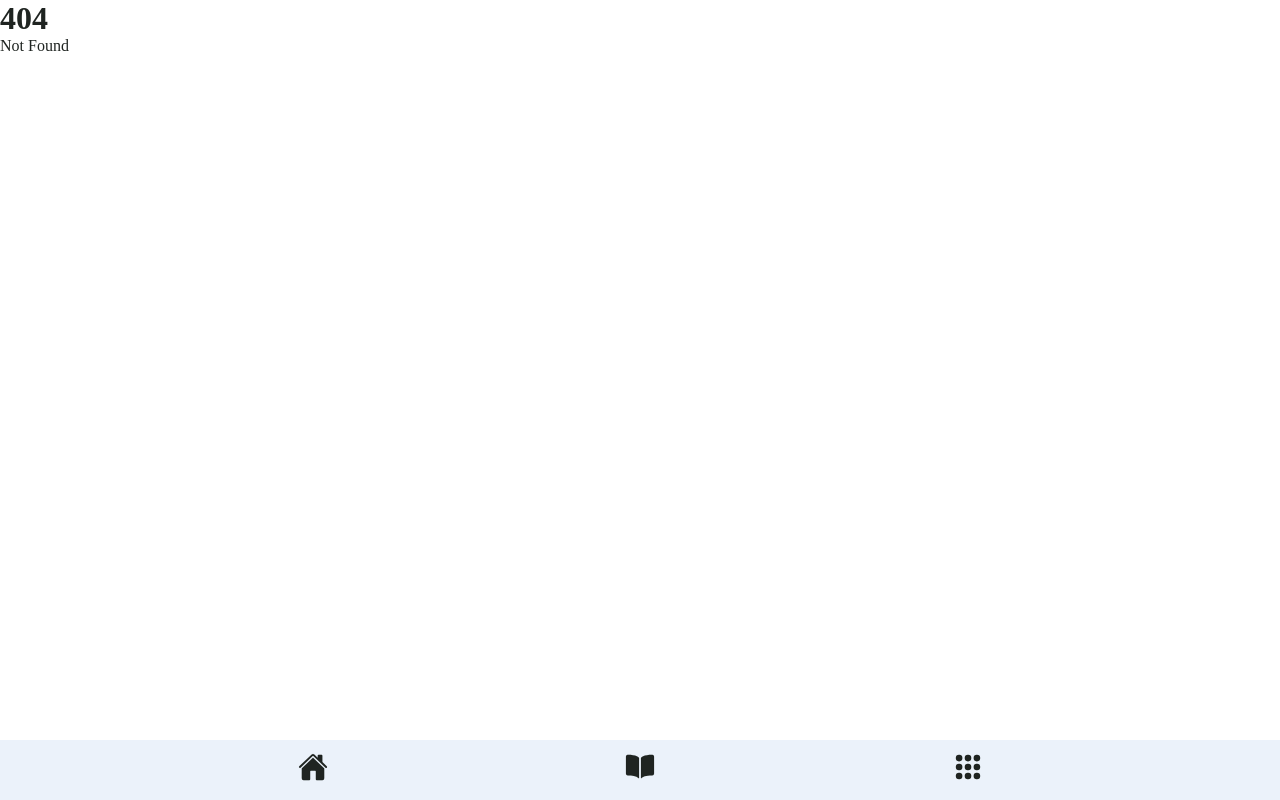
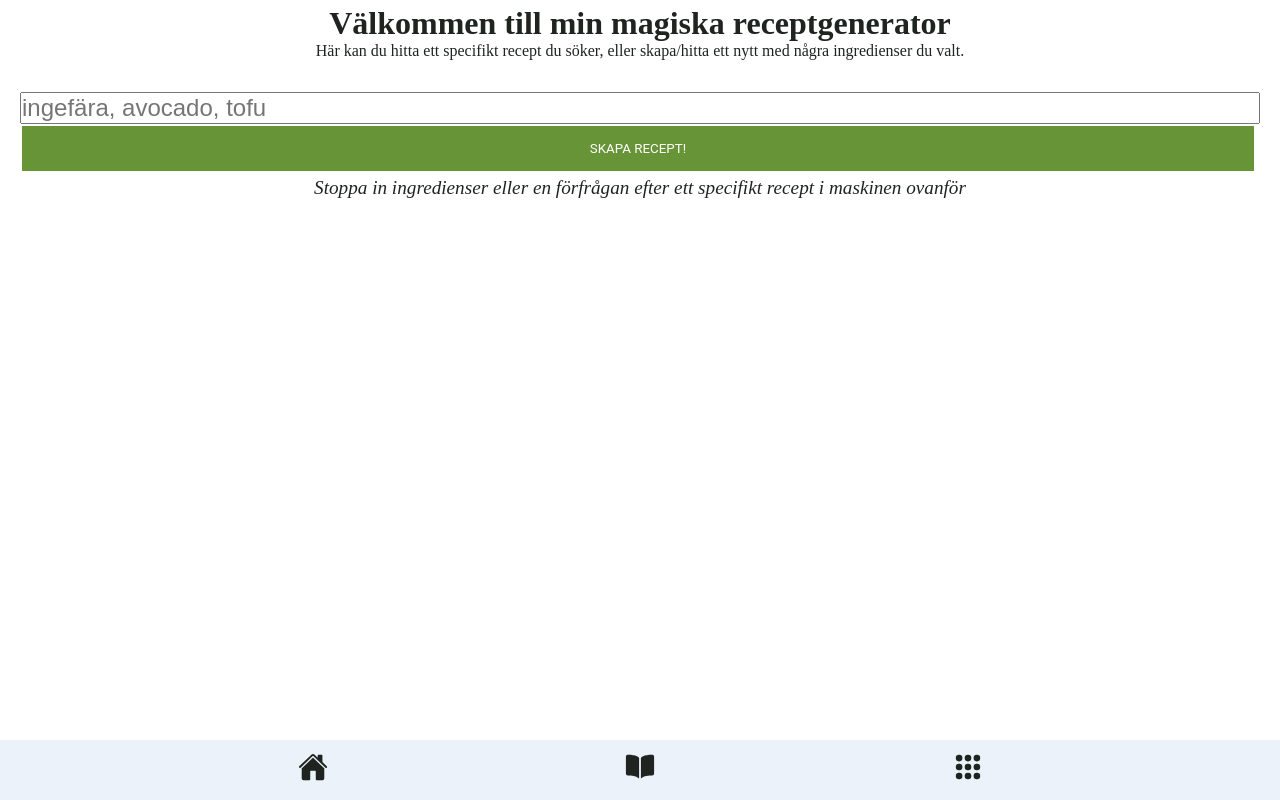
Before and after one commit to joakimmelen/recipes-for-sara, a SvelteKit app: page /random in a window 1280 px wide. Before the commit this address had no page. Built offline with nearby package versions, Linux system fonts and the light colour scheme; what pocketbase would draw is missing.

Commit message:
added intelligence

```diff
--- /dev/null
+++ b/src/components/openai/ChatGptRecipe.svelte
@@ -0,0 +1,104 @@
+<script lang="ts">
+let isLoading = false
+let question: string
+let responses: any
+
+const talkWithAI = async () => {
+    isLoading = true
+    const response = await fetch('https://api.openai.com/v1/completions', {
+    method: 'POST',
+    headers: {
+        'Content-Type': 'application/json',
+        'Authorization': `Bearer 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`
+    },
+    body: JSON.stringify({
+        model: "text-davinci-003",
+        prompt: `Du kommer att bli ombedd att ge mig ett recept från en eller flera ingredienser, eller hitta ett klassiskt recept från prompt-texten. Om det inte finns några seriösa recept med en eller alla ingredienser så kan du hitta på ett. Använd svenska som språk och europeiska/svenska måttenheter, prioritera dl framför ml. Svara med HTML-kod och inline-styling. Följande är ingredienserna och/eller prompt-texten: ${question}`,
+        temperature: 0.5,
+        max_tokens: 2000,
+    })
+});
+const json = await response.json();
+responses = await json.choices[0].text
+isLoading = false
+}
+
+const handleClick = () => {
+    talkWithAI()
+}
+
+</script>
+<div class="wrapper">
+    {#if isLoading}
+    <div class="loading-overlay">Loading...</div>
+    {/if}
+
+    {#if !responses}
+    <input placeholder="ingefära, avocado, tofu" bind:value={question} type="text">
+    <button on:click={handleClick}>Skapa recept!</button>
+
+    <p>Stoppa in ingredienser eller en förfrågan efter ett specifikt recept i maskinen ovanför</p>
+    {:else}
+    <div class="recipe">
+        <div>{@html responses}</div>
+    </div>
+    {/if}
+
+</div>
+<style>
+
+.wrapper {
+    display: flex;
+    flex-direction: column;
+}
+
+.loading-overlay {
+  position: absolute;
+  top: 0;
+  left: 0;
+  width: 100%;
+  height: 100%;
+  background-color: rgba(255, 255, 255, 0.8);
+  display: flex;
+  justify-content: center;
+  align-items: center;
+  font-size: 2rem;
+  z-index: 2;
+}
+
+.recipe {
+    display: flex;
+    flex-direction: column;
+    gap: 10px;
+    padding: 2rem 4rem;
+    border: 1px solid var(--dark);
+    margin: 5px;
+}
+
+h1, h2, h3 {
+    font-size: 1.7rem;
+    text-align: center;
+}
+
+h4, h5, h6, p {
+    font-size: 1.2rem;
+    text-align: center;
+}
+
+ul {
+text-align: left;
+}
+
+input {
+    font-size: 1.5rem;
+}
+
+button {
+    padding: 15px;
+}
+
+p {
+    font-style: italic;
+}
+
+</style>
--- /dev/null
+++ b/src/routes/random/+page.svelte
@@ -0,0 +1,32 @@
+<script lang="ts">
+import ChatGptRecipe from "../../components/openai/ChatGptRecipe.svelte";
+
+
+</script>
+<svelte:head>
+	<title>Magiska avdelningen</title>
+</svelte:head>
+
+<div class="wrapper">
+    <div class="hero">
+        <h1>Välkommen till min magiska receptgenerator</h1>
+        <p>Här kan du hitta ett specifikt recept du söker, eller skapa/hitta ett nytt med några ingredienser du valt.</p>
+    </div>
+    <ChatGptRecipe />
+</div>
+
+<style>
+
+.wrapper {
+    display: flex;
+    flex-direction: column;
+    margin: 5px 20px;
+}
+
+.hero {
+    text-align: center;
+    font-size: 1.2;
+    margin-bottom: 2rem;
+}
+
+</style>
--- a/src/routes/recipes/+page.svelte
+++ b/src/routes/recipes/+page.svelte
@@ -73,7 +73,6 @@ a:visited {
 }
 
 .recipe {
-    border: 5px solid var(--secondary);
     border-radius: 1rem;
     overflow: hidden;
     transition: all 0.3s ease-in-out;
```
Also changed, not shown: src/routes/+page.svelte (+12 -2 lines).
